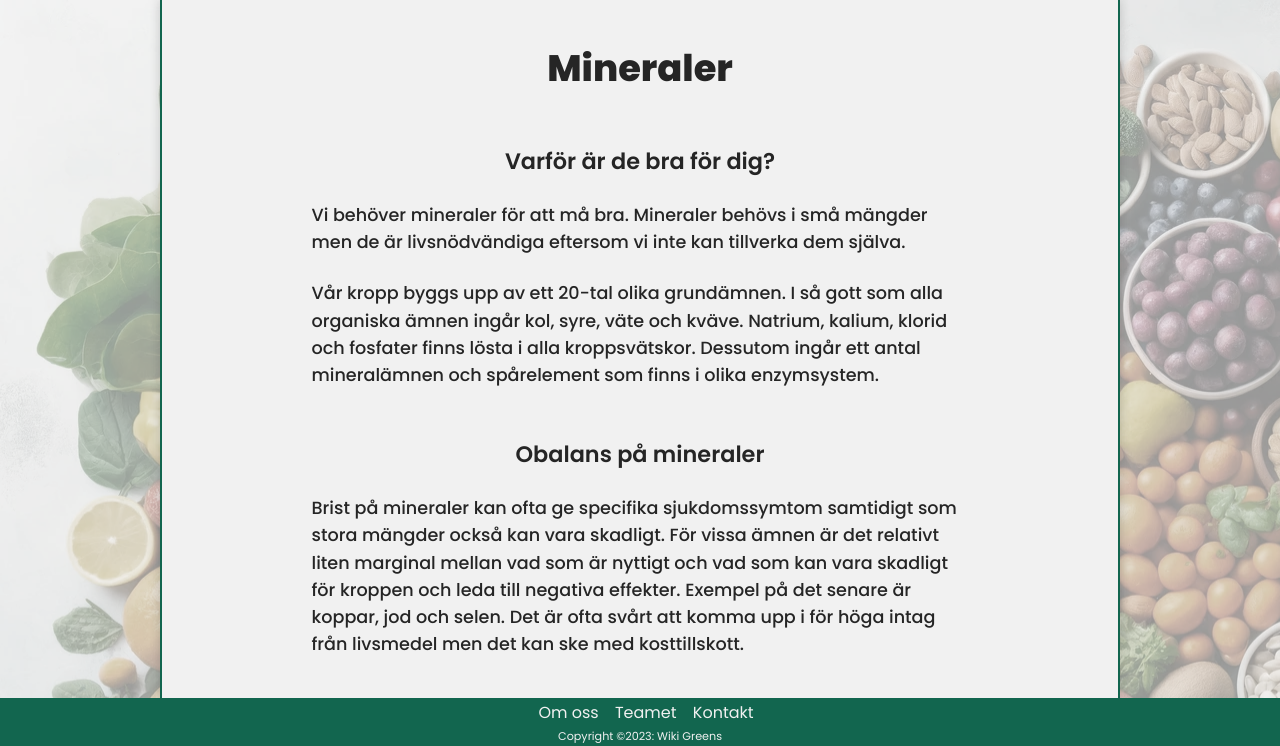
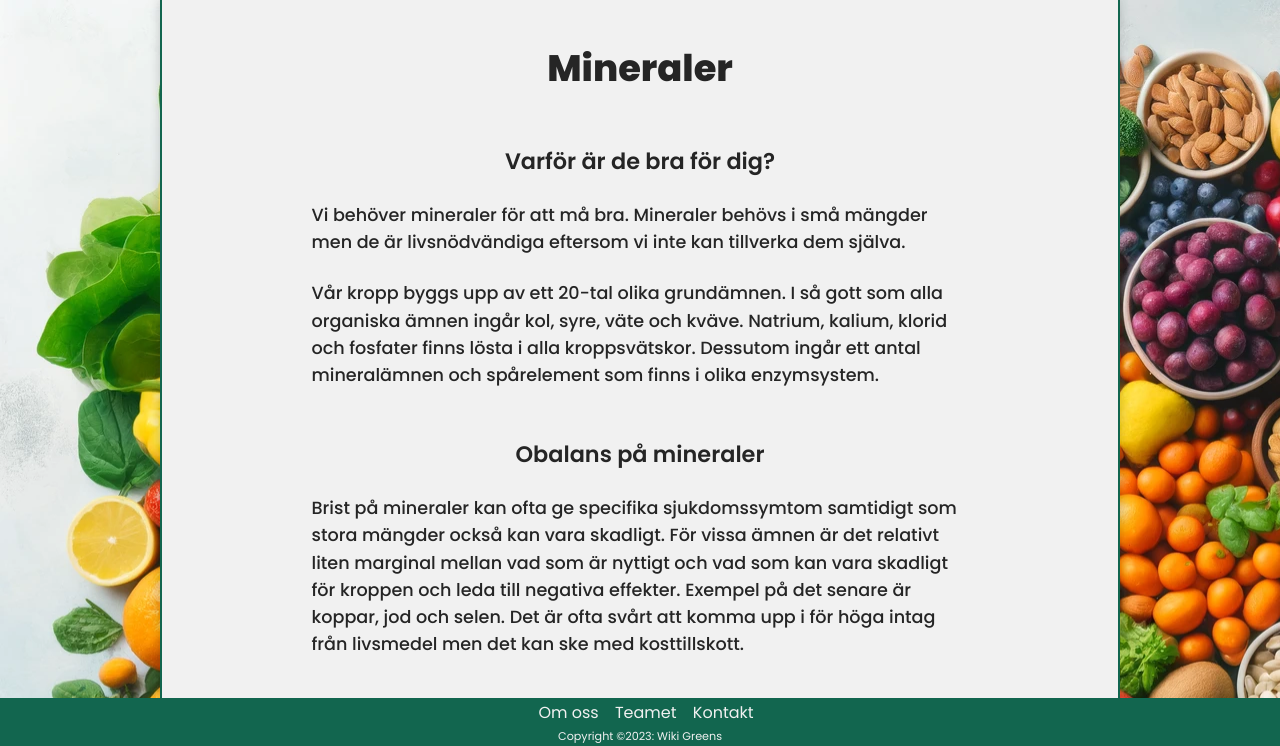
Before and after one commit to Lindayh/nutrition, a Flask app: page /mineraler in a window 1280 px wide. Shown: the part 120-866 px from the top of the page. Run offline with Flask 3, Linux system fonts and the light colour scheme; some libraries are stand-ins or nearby versions.

Commit message:
uppdated background
changed to images/backround.webp

```diff
--- a/static/style.css
+++ b/static/style.css
@@ -280,7 +280,7 @@ footer p {
 /* ----------------- General info page styling  ----------------*/
 
 .info-page-container {
-  background-image: url("/static/images/Background1.png");
+  background-image: url("/static/images/backround.webp");
   color: var(--text-color);
   background-size: auto;
   background-repeat: no-repeat;
```
